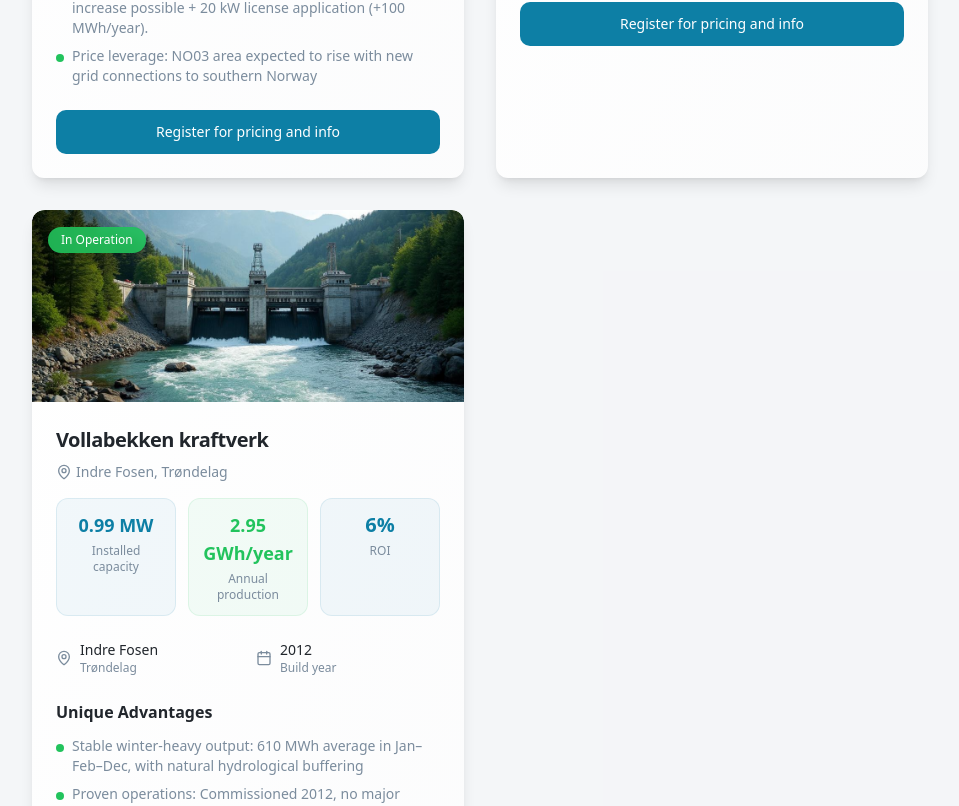
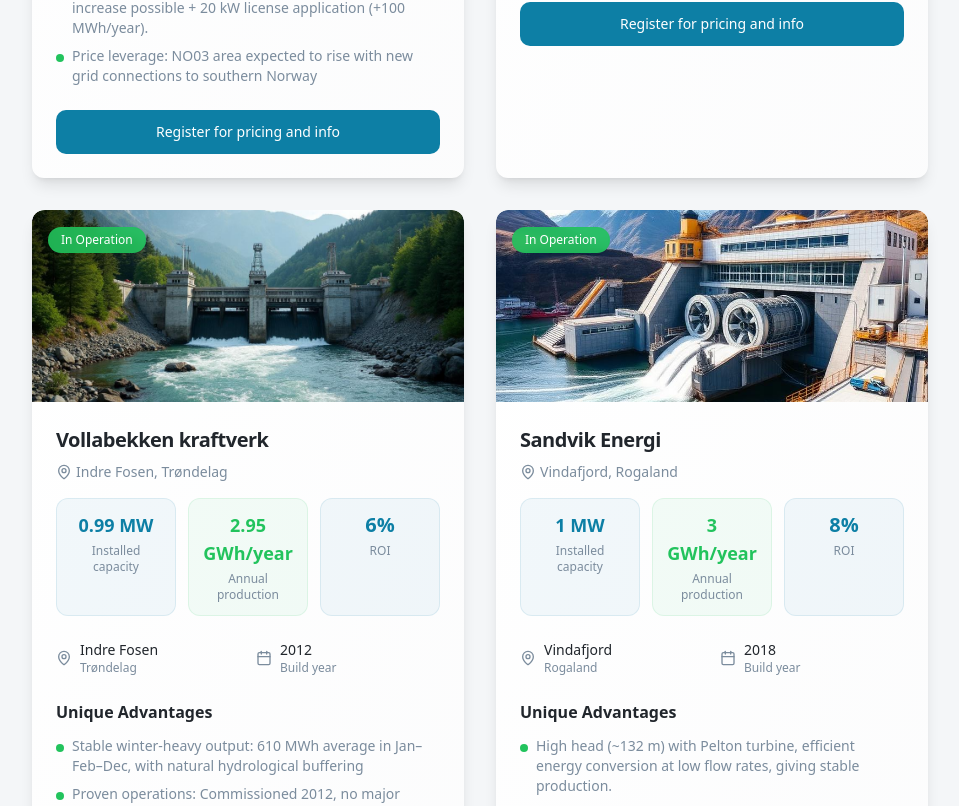
Before and after one commit to rastumbenjamin-gif/smakraftmegleren, a React (Vite) app: page / in a window 1280 px wide. Shown: the part 2778-3584 px from the top of the page, without its empty margins (160-1119 px from the left). Built offline with nearby package versions, Linux system fonts and the light colour scheme.

Commit message:
Add Sandvik Energi opportunity

```diff
--- a/src/components/InvestmentOpportunities.tsx
+++ b/src/components/InvestmentOpportunities.tsx
@@ -11,6 +11,7 @@ import hydroPlant1 from "@/assets/hydro-plant-1.jpg";
 import hydroPlant2 from "@/assets/hydro-plant-2.jpg";
 import hydroPlant3 from "@/assets/hydro-plant-3.jpg";
 import vollabekkenKraftverk from "@/assets/vollabekken-kraftverk.jpg";
+import sandvikEnergi from "@/assets/sandvik-energi.jpg";
 
 export const InvestmentOpportunities = () => {
   const sectionRef = useScrollAnimation();
@@ -82,6 +83,29 @@ export const InvestmentOpportunities = () => {
         t('opportunities.vollabekken.advantage1'),
         t('opportunities.vollabekken.advantage2'),
         t('opportunities.vollabekken.advantage3')
+      ]
+    },
+    {
+      id: 4,
+      name: "Sandvik Energi",
+      location: "Vindafjord, Rogaland",
+      capacity: "1 MW",
+      annualProduction: "3 GWh/år",
+      roi: "8%",
+      funded: 0,
+      totalInvestment: "35 MNOK",
+      minInvestment: "0.5 MNOK",
+      co2Reduction: "1,500",
+      operationalDate: "In Operation (2018)",
+      investors: 0,
+      image: sandvikEnergi,
+      status: "Available investment",
+      statusColor: "bg-success",
+      buildYear: "2018",
+      advantages: [
+        t('opportunities.sandvik.advantage1'),
+        t('opportunities.sandvik.advantage2'),
+        t('opportunities.sandvik.advantage3')
       ]
     }
   ];
--- a/src/contexts/LanguageContext.tsx
+++ b/src/contexts/LanguageContext.tsx
@@ -135,8 +135,9 @@ const translations = {
     'opportunities.hindbergelva.advantage3': 'Price leverage: NO03 area expected to rise with new grid connections to southern Norway',
     'opportunities.bjora.advantage1': 'Fresh consent (December 2024)',
     'opportunities.bjora.advantage2': 'High production, solid revenue',
-    'opportunities.sandvik.advantage1': 'High head height (132.4m)',
-    'opportunities.sandvik.advantage2': 'Stable water intake (0.88 m³/s)',
+    'opportunities.sandvik.advantage1': 'High head (~132 m) with Pelton turbine, efficient energy conversion at low flow rates, giving stable production.',
+    'opportunities.sandvik.advantage2': 'Modern plant (commissioned 2018), low maintenance needs, long technical lifetime, and updated technology.',
+    'opportunities.sandvik.advantage3': 'Solid annual output (~3 GWh) relative to installed capacity (1 MW), ensuring attractive yield in the small hydro segment.',
     'opportunities.vollabekken.advantage1': 'Stable winter-heavy output: 610 MWh average in Jan–Feb–Dec, with natural hydrological buffering',
     'opportunities.vollabekken.advantage2': 'Proven operations: Commissioned 2012, no major issues, high-quality construction and equipment',
     'opportunities.vollabekken.advantage3': 'Attractive economics: Exempt from high-price levy (<1 MW capacity)',
@@ -354,8 +355,9 @@ const translations = {
     'opportunities.hindbergelva.advantage3': 'Prisvekst: NO03-området forventes å stige med nye linjer til Sør-Norge.',
     'opportunities.bjora.advantage1': 'Fersk konsesjon (desember 2024)',
     'opportunities.bjora.advantage2': 'Høy produksjon, solid inntekt',
-    'opportunities.sandvik.advantage1': 'Høy fallhøyde (132,4m)',
-    'opportunities.sandvik.advantage2': 'Stabil vanninntak (0,88 m³/s)',
+    'opportunities.sandvik.advantage1': 'Høyt fall (~132 m) med Pelton-turbin: effektiv energikonvertering ved lav vannføring, som gir stabil produksjon.',
+    'opportunities.sandvik.advantage2': 'Moderne kraftverk (idrift 2018) med lave vedlikeholdsbehov, lang teknisk levetid og oppdatert teknologi.',
+    'opportunities.sandvik.advantage3': 'Solid årsproduksjon (~3 GWh) i forhold til installert kapasitet (1 MW), som sikrer attraktiv avkastning i småkraftsegmentet.',
     'opportunities.vollabekken.advantage1': 'Stabil vinterproduksjon: 610 MWh gj.snitt i jan–feb–des, med naturlig hydrologisk demping.',
     'opportunities.vollabekken.advantage2': 'Dokumentert drift: Satt i drift 2012, ingen større problemer, solid bygg og utstyr.',
     'opportunities.vollabekken.advantage3': 'Gunstig økonomi: Fritatt fra høyprisbidraget (<1 MW installert effekt).',
```
Also changed, not shown: src/assets/sandvik-energi.jpg (added).
